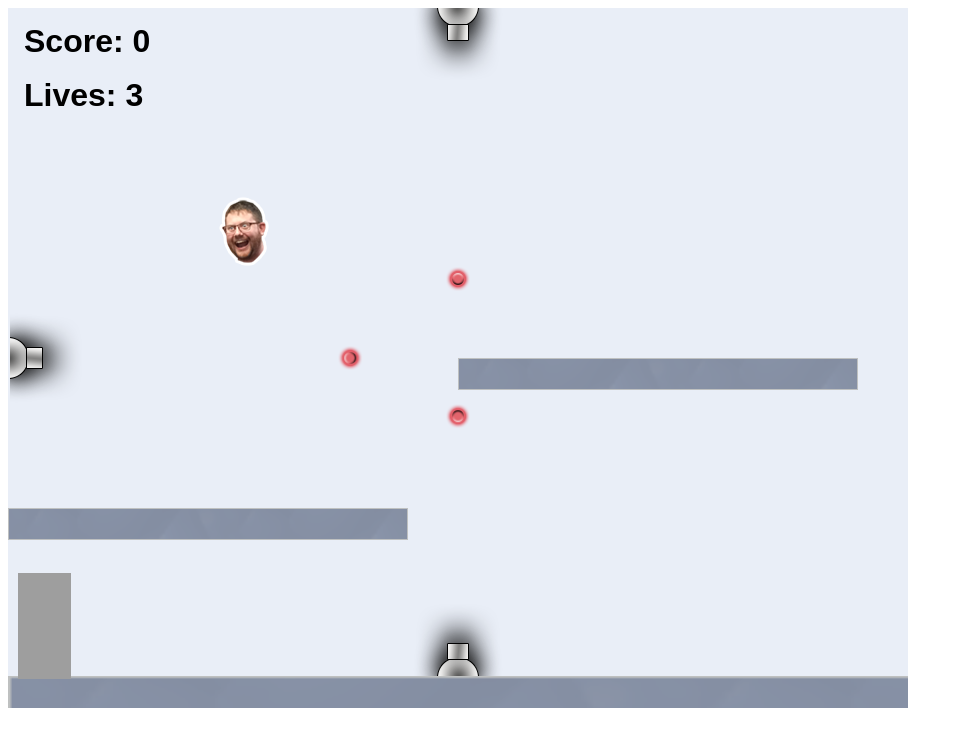
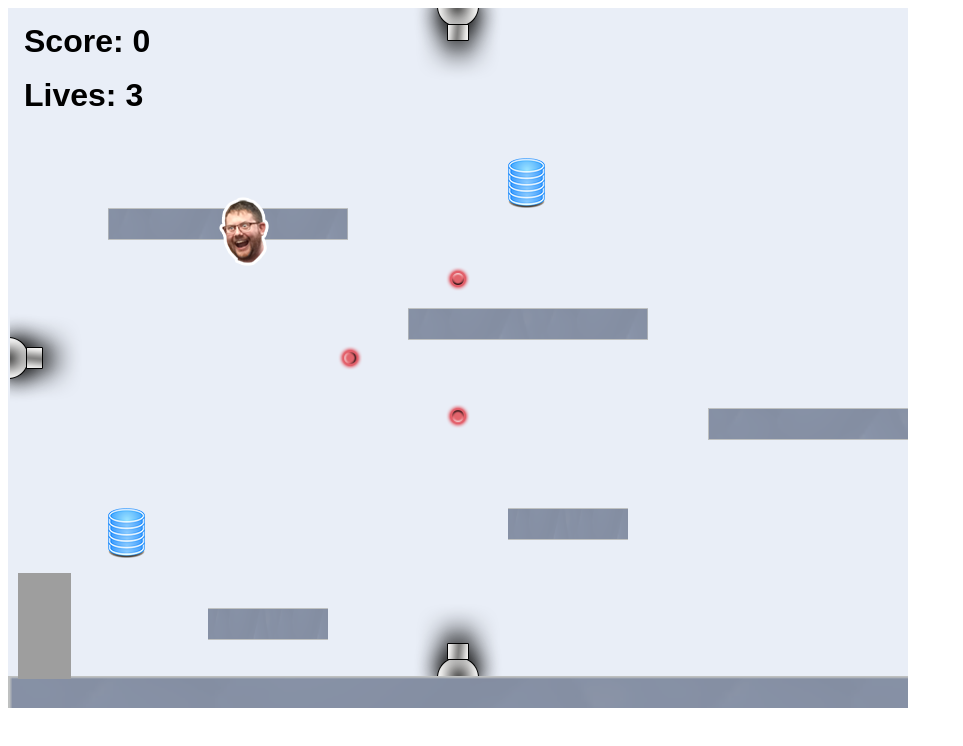
Before and after one commit to Thomas-Babineaux/Thomas-Babineaux.github.io, a website: page projects/platformer/index.html in a window 1280 px wide. Shown: the whole page, without its empty margins (0-963 px from the left). Drawn offline with Linux system fonts and the light colour scheme; animation ran at ten frames a second.

Commit message:
added platforms and collectables to the game

```diff
--- a/projects/platformer/js/init/collectable.js
+++ b/projects/platformer/js/init/collectable.js
@@ -40,7 +40,8 @@
 
     // example:
     createCollectable(type.steve, 200, 170, 6, 0.7);
-
+    createCollectable(type.db, 100, 500)
+    createCollectable(type.db, 500, 150)
     // ALL YOUR CODE GOES ABOVE HERE ///////////////////////////////////////
     ////////////////////////////////////////////////////////////////////////
   }
--- a/projects/platformer/js/init/platform.js
+++ b/projects/platformer/js/init/platform.js
@@ -37,9 +37,11 @@
     createPlatform(0, game.world.height - 32, 3, 2); // DO NOT DELETE
 
     // example:
-   createPlatform(450, 350);
-    createPlatform(0, 500)
-
+    createPlatform(200, 600,0.3);
+    createPlatform(500,500,0.3);
+    createPlatform(700, 400);
+    createPlatform(100, 200,0.6);
+    createPlatform(400,300,0.6);
     // ALL YOUR CODE GOES ABOVE HERE ///////////////////////////////////////
     ////////////////////////////////////////////////////////////////////////
   }
```
Also changed, not shown: Index.html (+6 -3 lines).
